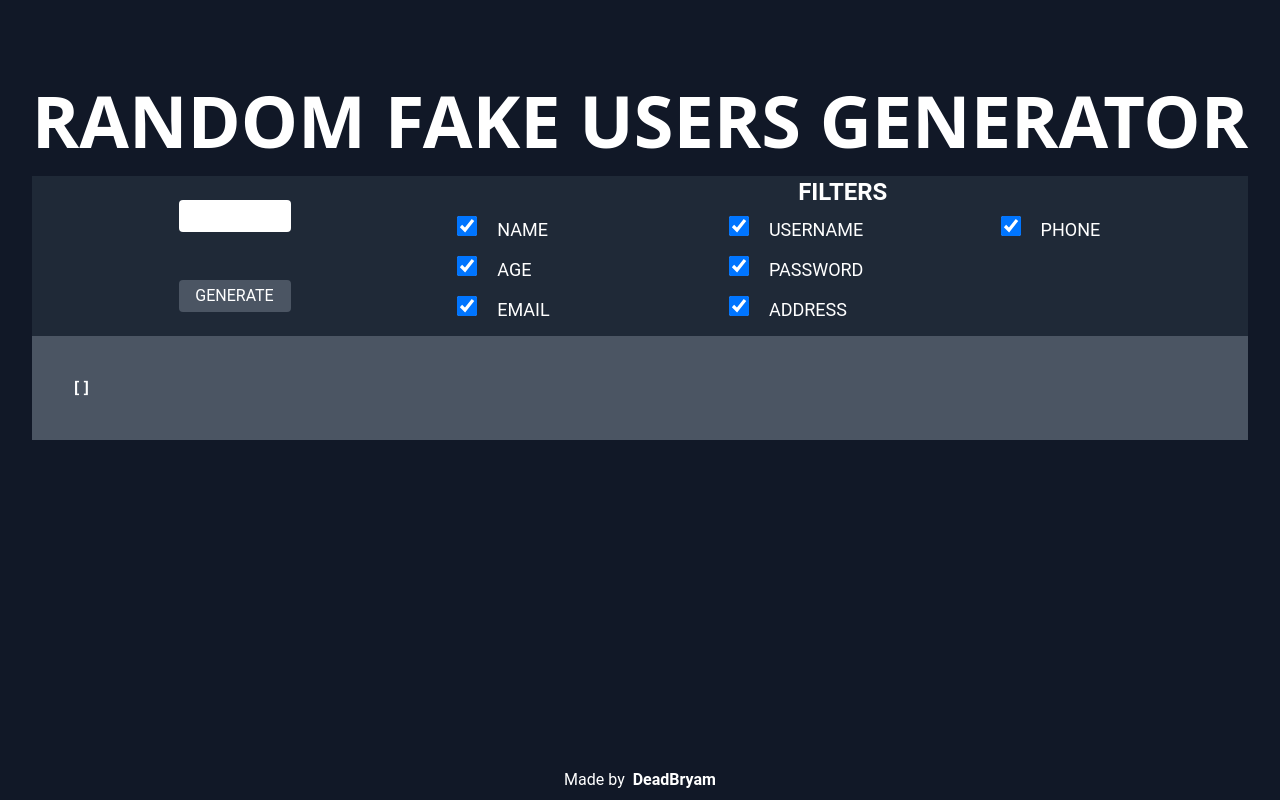
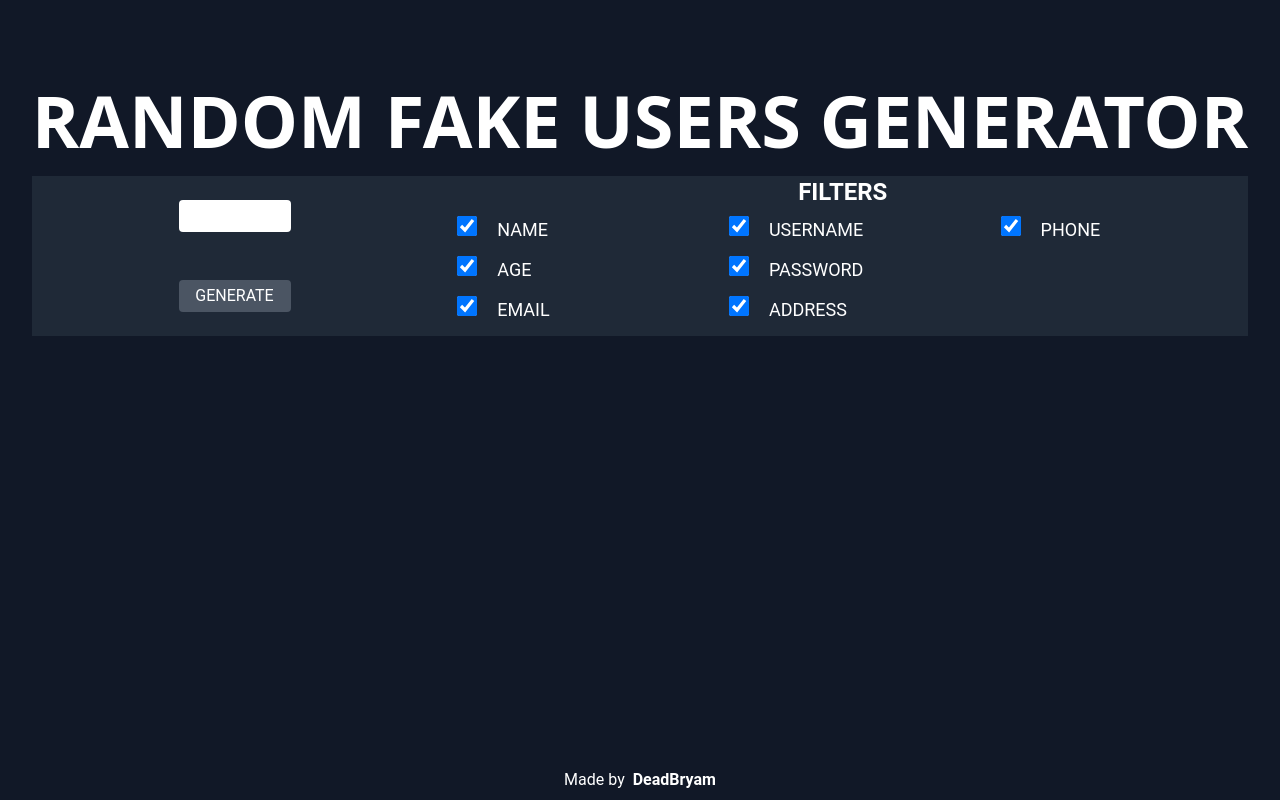
Before and after one commit to DeadBryam/ReactDeveloperTest, a Next.js app: page / in a window 1280 px wide. Built offline with nearby package versions, Linux system fonts and the light colour scheme.

Commit message:
fix: datatable rendering

```diff
--- a/pages/index.js
+++ b/pages/index.js
@@ -82,7 +82,9 @@ export default function Home() {
           <DataTable data={randomList} filter={checkboxList} />
         )}
 
-        <JsonViewer data={randomList} filter={checkboxList}/>
+        {randomList.length > 0 && (
+          <JsonViewer data={randomList} filter={checkboxList}/>
+        )}
 
       </main>
 
```
